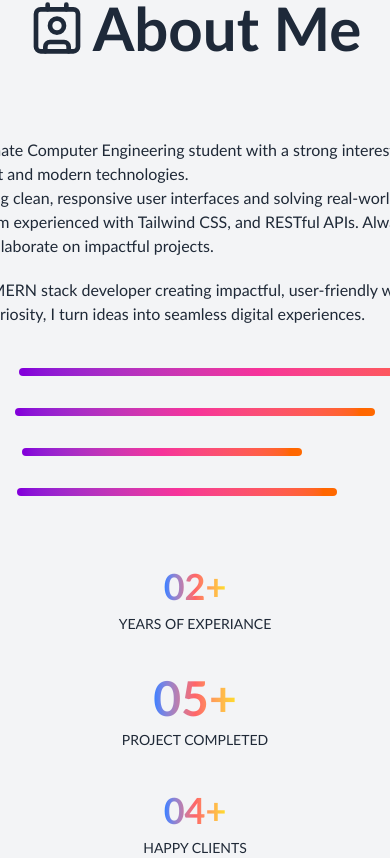
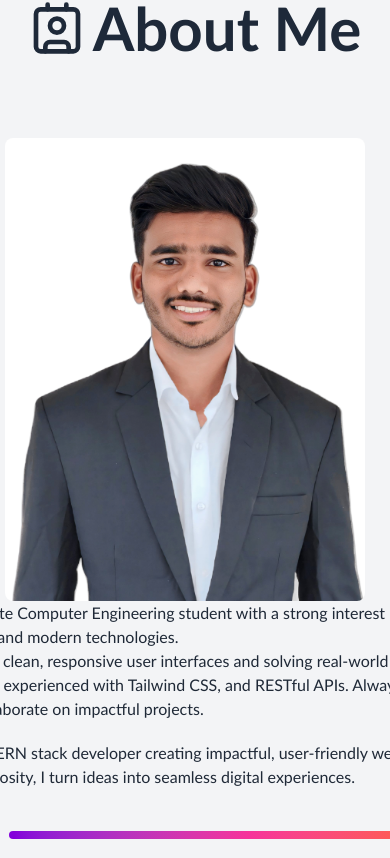
Before and after one commit to omkarhole05/omkar-portfolio, a React (Vite) app in the folder frontend/: page / in a window 390 px wide. Shown: the part 886-1744 px from the top of the page. Built offline with nearby package versions, Linux system fonts and the light colour scheme.

Commit message:
`Refactor About component layout and text formatting`

```diff
--- a/frontend/components/About.jsx
+++ b/frontend/components/About.jsx
@@ -7,14 +7,16 @@ function About() {
         <div className=' flex flex-col items-center justify-center min-h-screen px-6'>
 
             <div className='flex flex-col items-center justify-center max-w-6xl'>
+
                  <div className='mb-20 font-semibold text-6xl flex items-center gap-2 text-gray-800
             '><Contact  className="w-14 h-14 text-gray-800"/>
                 About Me</div>
-            <div className='flex  flex-row items-center justify-center space-x-5'>
+
+            <div className='flex  lg:flex-row flex-col items-center justify-center space-x-5'>
                 <div><img src="omkar_prof.jpg" alt="img" className='rounded-lg w-90'/></div>
 
                 <div className='space-y-5'>
-                    <div className='max-w-6xl'>I'm a passionate Computer Engineering student with a strong interest in web development and modern technologies.
+                    <div className='max-w-6xl text-wrap'>I'm a passionate Computer Engineering student with a strong interest in web development and modern technologies.
                    <br /> I love building clean, responsive user interfaces and solving real-world problems with code.
                     I'm experienced with Tailwind CSS, and RESTful APIs.
                     Always eager to learn and collaborate on impactful projects.</div>
```
